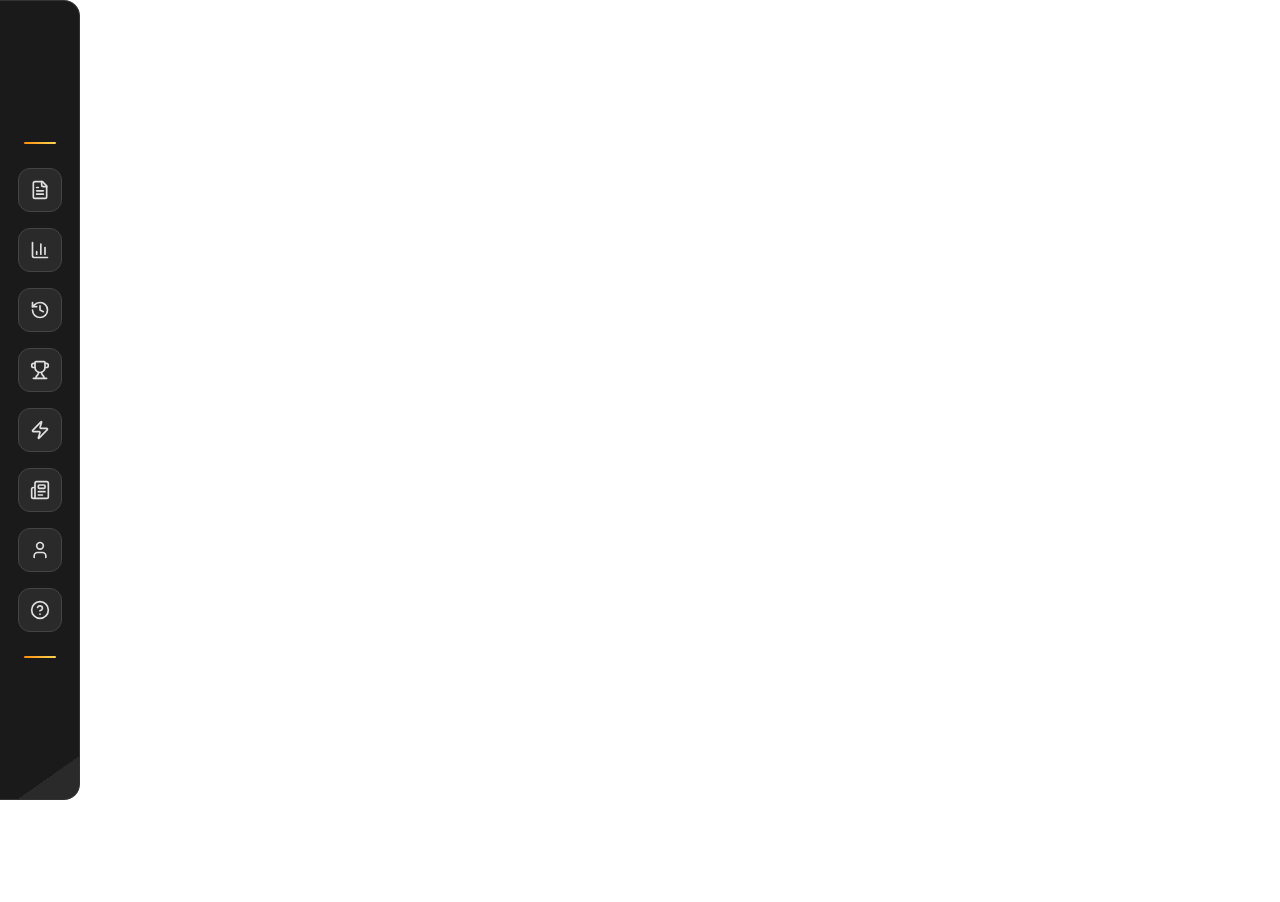
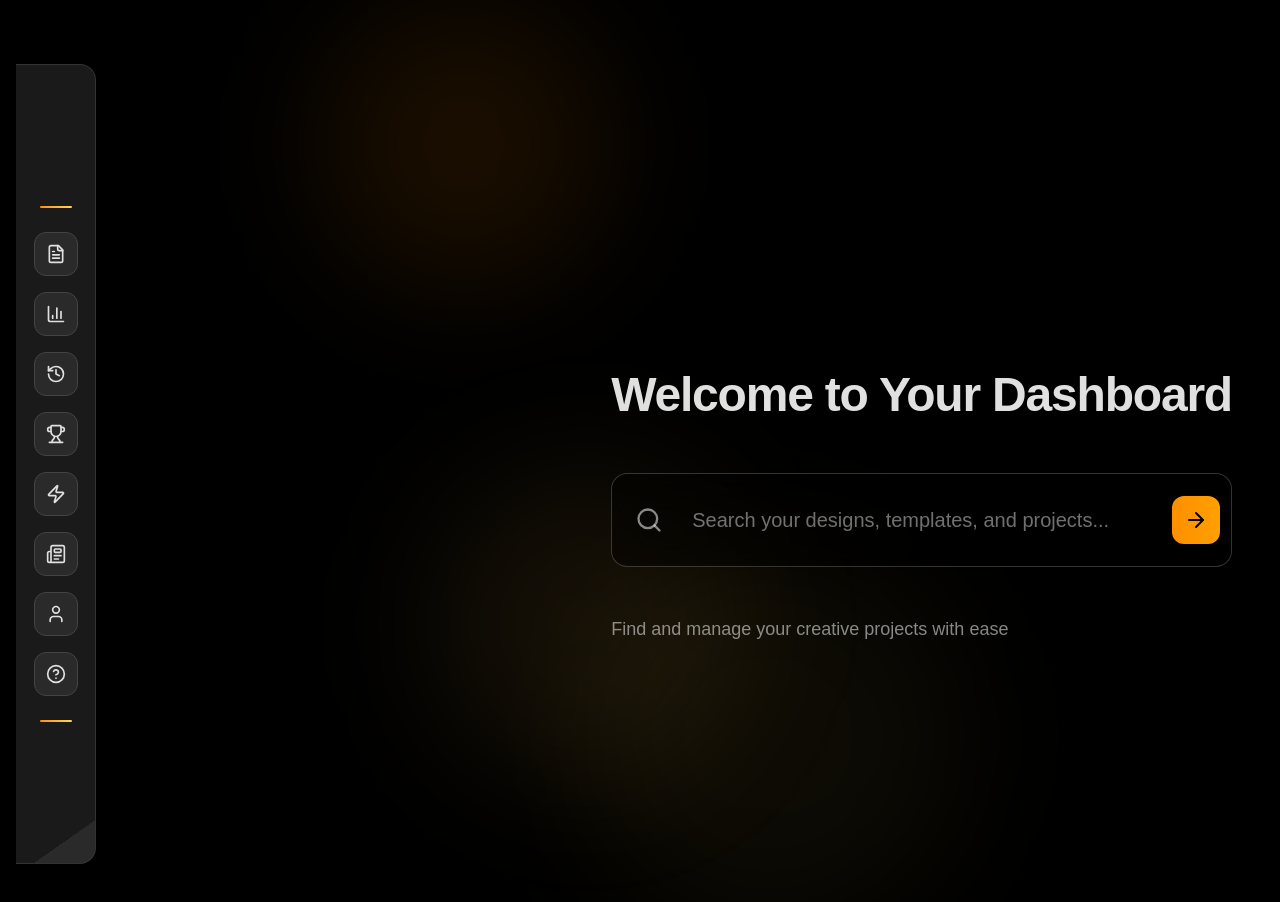
Before and after one commit to in-buildingphase/Quezia, a Next.js app: page /dashboard in a window 1280 px wide. Shown: the top 902 px of the page. Before the commit the page ends 800 px from the top, so only its background shows below. Built offline with nearby package versions, Linux system fonts and the light colour scheme; no server answers.

Commit message:
created components

```diff
--- /dev/null
+++ b/src/app/components-demo/page.tsx
@@ -0,0 +1,40 @@
+"use client";
+
+import { MainHeading } from "@/components/ui/main-heading";
+import { SearchInput } from "@/components/ui/search-input";
+
+export default function ComponentsDemoPage() {
+    const handleSearch = (query: string) => {
+        console.log("Search query:", query);
+        // Handle search functionality here
+    };
+
+
+
+    return (
+        <div className="min-h-screen bg-black relative overflow-hidden">
+            {/* Background decorative elements matching landing page */}
+            <div className="absolute top-0 left-1/4 w-72 h-72 bg-[#FF8F00]/10 rounded-full blur-3xl" />
+            <div className="absolute bottom-0 right-1/4 w-96 h-96 bg-[#FFD54F]/5 rounded-full blur-3xl" />
+            <div className="absolute top-1/2 left-1/3 w-80 h-80 bg-[#FFB74D]/8 rounded-full blur-3xl" />
+
+            <div className="relative z-10 min-h-screen flex flex-col items-center px-4 pt-32">
+                {/* Main Heading */}
+                <MainHeading className="mb-12" />
+
+                {/* Search Input */}
+                <SearchInput
+                    onSearch={handleSearch}
+                    className="mb-12"
+                />
+
+                {/* Additional Info */}
+                <div className="text-center text-[#E0E0E0]/60 max-w-md">
+                    <p className="text-lg">
+                        Start creating beautiful designs with our powerful tools and templates
+                    </p>
+                </div>
+            </div>
+        </div>
+    );
+}
--- a/src/app/dashboard/page.tsx
+++ b/src/app/dashboard/page.tsx
@@ -1,10 +1,51 @@
+"use client";
+
+import { MainHeading } from "@/components/ui/main-heading";
+import { SearchInput } from "@/components/ui/search-input";
 import VerticalDock from "@/components/ui/verticaldock";
+
 export default function Dashboard() {
+  const handleSearch = (query: string) => {
+    console.log("Dashboard search query:", query);
+    // Handle dashboard search functionality here
+  };
+
   return (
-    <div>
-      <main>
-        <VerticalDock />
-      </main>
+    <div className="min-h-screen bg-black relative overflow-hidden">
+      {/* Background decorative elements matching landing page */}
+      <div className="absolute top-0 left-1/4 w-72 h-72 bg-[#FF8F00]/10 rounded-full blur-3xl" />
+      <div className="absolute bottom-0 right-1/4 w-96 h-96 bg-[#FFD54F]/5 rounded-full blur-3xl" />
+      <div className="absolute top-1/2 left-1/3 w-80 h-80 bg-[#FFB74D]/8 rounded-full blur-3xl" />
+
+      <div className="relative z-10 min-h-screen flex px-4 pt-32">
+        {/* Vertical Dock positioned on the left */}
+        <div className="absolute left-4 top-1/2 transform -translate-y-1/2">
+          <VerticalDock />
+        </div>
+
+        {/* Main Content positioned on the right side */}
+        <div className="ml-auto flex flex-col items-start justify-center min-h-screen pr-8">
+          {/* Main Heading */}
+          <MainHeading
+            title="Welcome to Your Dashboard"
+            className="mb-12 text-left"
+          />
+
+          {/* Search Input */}
+          <SearchInput
+            placeholder="Search your designs, templates, and projects..."
+            onSearch={handleSearch}
+            className="mb-12"
+          />
+
+          {/* Additional Info */}
+          <div className="text-left text-[#E0E0E0]/60 max-w-md mb-12">
+            <p className="text-lg">
+              Find and manage your creative projects with ease
+            </p>
+          </div>
+        </div>
+      </div>
     </div>
   );
 }
--- /dev/null
+++ b/src/components/ui/main-heading.tsx
@@ -0,0 +1,19 @@
+"use client";
+
+interface MainHeadingProps {
+    title?: string;
+    className?: string;
+}
+
+export function MainHeading({
+    title = "What will you design today?",
+    className = ""
+}: MainHeadingProps) {
+    return (
+        <div className={`text-center ${className}`}>
+            <h1 className="text-3xl md:text-4xl lg:text-5xl font-bold text-[#E0E0E0] leading-tight tracking-tight">
+                {title}
+            </h1>
+        </div>
+    );
+}
--- /dev/null
+++ b/src/components/ui/navigation-tabs.tsx
@@ -0,0 +1,41 @@
+"use client";
+
+import { PillButton } from "./pill-button";
+import { useState } from "react";
+
+interface NavigationTabsProps {
+    onTabChange?: (tab: string) => void;
+    className?: string;
+}
+
+export function NavigationTabs({ onTabChange, className = "" }: NavigationTabsProps) {
+    const [activeTab, setActiveTab] = useState("Templates");
+
+    const tabs = [
+        { id: "Your designs", label: "Your designs" },
+        { id: "Templates", label: "Templates" },
+        { id: "Canva AI", label: "Canva AI" }
+    ];
+
+    const handleTabClick = (tabId: string) => {
+        setActiveTab(tabId);
+        if (onTabChange) {
+            onTabChange(tabId);
+        }
+    };
+
+    return (
+        <div className={`flex items-center justify-center space-x-4 ${className}`}>
+            {tabs.map((tab) => (
+                <PillButton
+                    key={tab.id}
+                    variant={activeTab === tab.id ? "active" : "default"}
+                    onClick={() => handleTabClick(tab.id)}
+                    className="min-w-[120px] text-center"
+                >
+                    {tab.label}
+                </PillButton>
+            ))}
+        </div>
+    );
+}
--- /dev/null
+++ b/src/components/ui/pill-button.tsx
@@ -0,0 +1,38 @@
+"use client";
+
+import { ReactNode } from "react";
+
+interface PillButtonProps {
+    children: ReactNode;
+    isActive?: boolean;
+    onClick?: () => void;
+    className?: string;
+    variant?: "default" | "active" | "outline";
+}
+
+export function PillButton({
+    children,
+    isActive = false,
+    onClick,
+    className = "",
+    variant = "default"
+}: PillButtonProps) {
+    const baseClasses = "px-6 py-3 rounded-full font-medium text-sm transition-all duration-300 cursor-pointer hover:scale-105";
+
+    const variantClasses = {
+        default: "bg-white/10 text-[#E0E0E0] hover:bg-white/20 border border-white/20",
+        active: "bg-gradient-to-r from-[#FF8F00] to-[#FFA000] text-black border border-[#FFB74D] shadow-lg",
+        outline: "bg-transparent text-[#E0E0E0] border border-[#FFB74D]/50 hover:border-[#FFB74D] hover:bg-[#FFB74D]/10"
+    };
+
+    const classes = `${baseClasses} ${variantClasses[variant]} ${className}`;
+
+    return (
+        <button
+            onClick={onClick}
+            className={classes}
+        >
+            {children}
+        </button>
+    );
+}
--- /dev/null
+++ b/src/components/ui/search-input.tsx
@@ -0,0 +1,66 @@
+"use client";
+
+import { Search, ArrowRight } from "lucide-react";
+import { useState } from "react";
+
+interface SearchInputProps {
+    placeholder?: string;
+    onSearch?: (query: string) => void;
+    className?: string;
+}
+
+export function SearchInput({
+    placeholder = "Search millions of templates",
+    onSearch,
+    className = ""
+}: SearchInputProps) {
+    const [query, setQuery] = useState("");
+
+    const handleSubmit = (e: React.FormEvent) => {
+        e.preventDefault();
+        if (onSearch && query.trim()) {
+            onSearch(query.trim());
+        }
+    };
+
+    const handleKeyPress = (e: React.KeyboardEvent) => {
+        if (e.key === "Enter") {
+            handleSubmit(e as any);
+        }
+    };
+
+    return (
+        <form onSubmit={handleSubmit} className={`w-full max-w-2xl mx-auto ${className}`}>
+            <div className="relative group">
+                {/* Search Input */}
+                <div className="relative">
+                    <input
+                        type="text"
+                        value={query}
+                        onChange={(e) => setQuery(e.target.value)}
+                        onKeyPress={handleKeyPress}
+                        placeholder={placeholder}
+                        className="w-full px-8 py-8 pl-20 pr-24 bg-black/40 backdrop-blur-xl border border-white/20 rounded-2xl text-[#E0E0E0] placeholder-[#E0E0E0]/50 focus:outline-none focus:border-[#FFB74D]/50 focus:ring-2 focus:ring-[#FFB74D]/20 transition-all duration-300 text-xl"
+                        style={{ backdropFilter: 'blur(24px)', WebkitBackdropFilter: 'blur(24px)' }}
+                    />
+
+                    {/* Search Icon */}
+                    <div className="absolute left-6 top-1/2 transform -translate-y-1/2">
+                        <Search className="w-7 h-7 text-[#E0E0E0]/60" />
+                    </div>
+
+                    {/* Search Button */}
+                    <button
+                        type="submit"
+                        className="absolute right-3 top-1/2 transform -translate-y-1/2 bg-gradient-to-r from-[#FF8F00] to-[#FFA000] hover:from-[#FFA000] hover:to-[#FFB74D] text-black font-semibold p-3 rounded-xl transition-all duration-300 shadow-lg hover:scale-105"
+                    >
+                        <ArrowRight className="w-6 h-6" />
+                    </button>
+                </div>
+
+                {/* Hover Effect Glow */}
+                <div className="absolute inset-0 bg-gradient-to-r from-[#FFB74D]/20 to-[#FF8F00]/20 rounded-2xl blur-xl opacity-0 group-hover:opacity-100 transition-opacity duration-300 -z-10" />
+            </div>
+        </form>
+    );
+}
```
Also changed, not shown: 1 other file (tests, documents, lock files or other folders).
